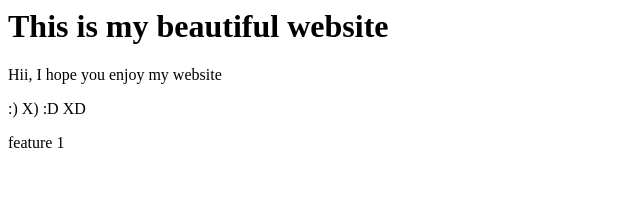
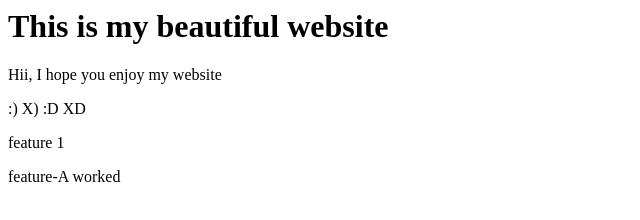
Before and after one commit to MeetSon1/awsom-repo, a plain HTML site: page index.html in a window 1280 px wide. Shown: the whole page, without its empty margins (0-640 px from the left). Drawn offline with Linux system fonts and the light colour scheme.

Commit message:
made changes to index.html

```diff
--- a/index.html
+++ b/index.html
@@ -4,4 +4,5 @@
 <p> Hii, I hope you enjoy my website </p>
 <p> :) X) :D XD </p>
 <p> feature 1 </p>
+<p> feature-A worked </p>
 </html>
```
